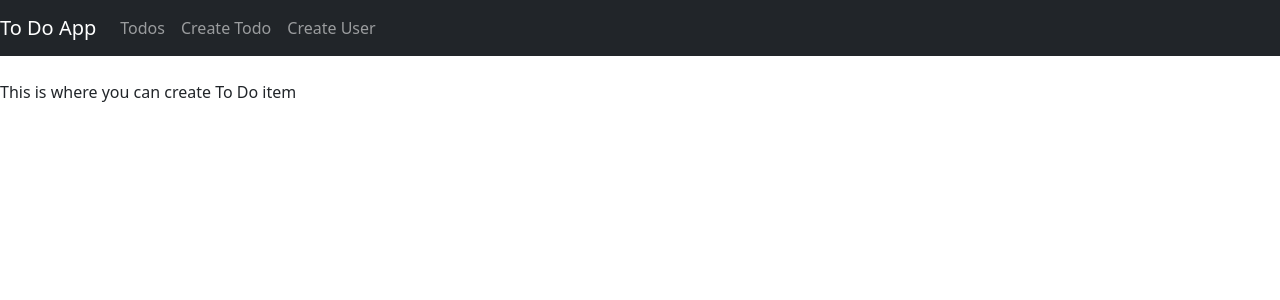
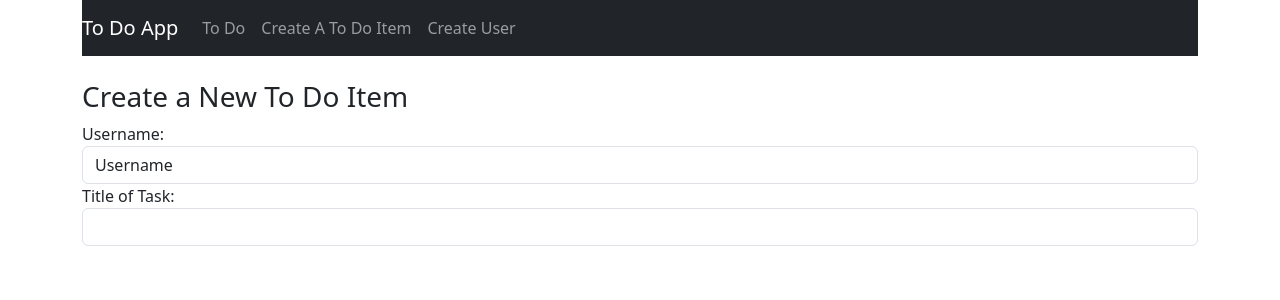
Before and after one commit to Dianaalgm/CapstoneProject, a React (Create React App) app in the folder mern-stack-app/: page /create in a window 1280 px wide. Shown: the top 300 px of the page. Built offline with nearby package versions, Linux system fonts and the light colour scheme.

Commit message:
input tags to create new  to do task

```diff
--- a/mern-stack-app/src/App.css
+++ b/mern-stack-app/src/App.css
@@ -1,5 +1,9 @@
+body{
+  background-color: #61dafb;
+}
 .App {
   text-align: center;
+
 }
 
 .App-logo {
@@ -14,7 +18,7 @@
 }
 
 .App-header {
-  background-color: #282c34;
+  background-color: #747e92;
   min-height: 100vh;
   display: flex;
   flex-direction: column;
@@ -36,6 +40,6 @@
     transform: rotate(360deg);
   }
 }
-.navbar{
+/* .navbar{
   display: flex;
-}
+} */
--- a/mern-stack-app/src/App.js
+++ b/mern-stack-app/src/App.js
@@ -10,10 +10,10 @@ import EditToDo from "./components/EditToDo";
 import CreateToDo from "./components/CreateTodo";
 import CreateUser from "./components/CreateUser";
 
-const App = () => {
+function App() {
   return (
     <Router>
-      <div className='navContainer'>
+      <div className='container'>
         <Navbar />
         <br />
         <Routes>
@@ -22,7 +22,7 @@ const App = () => {
           <Route path="/create" element={<CreateToDo />} />
           <Route path="/user" element={<CreateUser />} />
         </Routes>
-      </div>
+        </div>
     </Router>
   );
 }
--- a/mern-stack-app/src/components/CreateTodo.js
+++ b/mern-stack-app/src/components/CreateTodo.js
@@ -1,11 +1,117 @@
 import React, { Component } from "react";
 
 export default class CreateToDo extends Component{
+    constructor(props){
+        super(props);
+
+        this.onChangeUsername = this.onChangeUsername.bind(this);
+        this.onChangeTitle = this.onChangeTitle.bind(this);
+        this.onChangeCompleted = this.onChangeCompleted.bind(this);
+        this.onChangeCreatedAt = this.onChangeCreatedAt.bind(this);
+        this.onSubmit = this.onSubmit.bind(this);
+
+        this.state = {
+            username: '',
+            title: '',
+            completed: true,
+            createdAt: new Date(),
+            users: []
+        }
+    }
+
+    //will be called right before anything is displayed on page
+    componentDidMount(){
+        this.setState({
+            users: ['Username'],
+            username: 'test user'
+        })
+    }
+
+    onChangeUsername(e) {
+        this.setState({
+            username: e.target.value
+        })
+    }
+    onChangeTitle(e) {
+        this.setState({
+            title: e.target.value
+        })
+    }
+    onChangeCompleted(e) {
+        this.setState({
+            completed: e.target.value
+        })
+    }
+    onChangeCreatedAt(date) {
+        this.setState({
+            createdAt: date
+        })
+    }
+
+    onSubmit(e){
+        e.preventDefault();
+
+        const todo = {
+            username: this.state.username,
+            title: this.state.title,
+            completed: this.state.completed,
+            createdAt: this.state.createdAt
+        }
+        console.log(todo)
+
+        window.location= '/';
+    }
+
+
+
     render() {
         return(
-            <div>
-                <p> This is where you can create To Do item</p>
-            </div>
+        <div>
+            <h3>Create a New To Do Item</h3>
+            <form onSubmit={this.onSubmit}>
+                <div className="form-group">
+                    <label>Username:</label>
+                    <select ref="userInput"
+                    required
+                    className="form-control"
+                    value={this.state.username}
+                    onChange={this.onChangeUsername}>
+                        {
+                            this.state.users.map(function(user) {
+                                return <option key={user}
+                                value={user}> {user} </option>;
+                            })
+                        }
+
+                    </select>
+
+                </div>
+
+                {/* Same thing but for the rest, title,completion */}
+                <div className="form-group">
+                    <label> Title of Task:</label>
+                    <input type="text"
+                    required
+                    className="form-control"
+                    value={this.state.description}
+                    onChange={this.onChangeTitle}
+                    />
+
+                </div>
+
+
+
+
+
+
+
+
+
+            </form>
+
+
+
+        </div>
         )
     }
 }
--- a/mern-stack-app/src/components/Navbar.js
+++ b/mern-stack-app/src/components/Navbar.js
@@ -10,10 +10,10 @@ const Navbar = () => (
     <div className="collapse navbar-collapse" id="navbarNav">
       <ul className="navbar-nav me-auto">
         <li className="navbar-item">
-          <Link to="/" className="nav-link">Todos</Link>
+          <Link to="/" className="nav-link">To Do</Link>
         </li>
         <li className="navbar-item">
-          <Link to="/create" className="nav-link">Create Todo</Link>
+          <Link to="/create" className="nav-link">Create A To Do Item</Link>
         </li>
         <li className="navbar-item">
           <Link to="/user" className="nav-link">Create User</Link>
```
